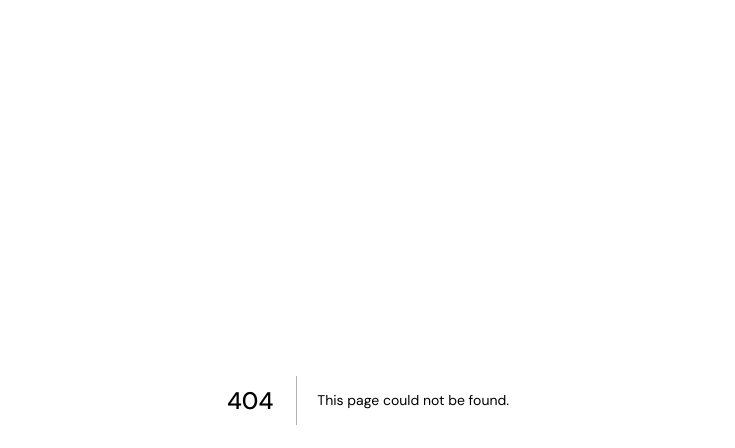
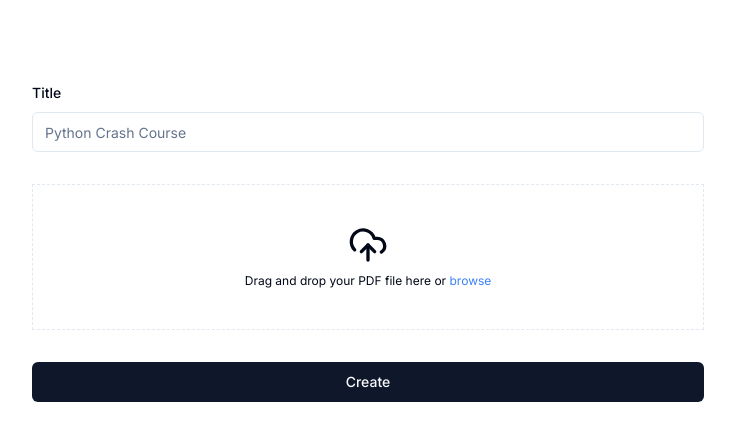
Before and after one commit to junaid-1013/marginalia, a Next.js app: page /create in a window 1280 px wide. Before the commit this address had no page. Shown: the top 448 px of the page, without its empty margins (272-1007 px from the left). Built offline with nearby package versions, Linux system fonts and the light colour scheme.

Commit message:
- feat(create): add form

```diff
--- a/package.json
+++ b/package.json
@@ -23,6 +23,7 @@
     "next-themes": "^0.3.0",
     "react": "^18",
     "react-dom": "^18",
+    "react-dropzone": "^14.2.3",
     "react-hook-form": "^7.51.1",
     "sonner": "^1.4.3",
     "tailwind-merge": "^2.1.0",
--- /dev/null
+++ b/src/app/(main)/create/page.tsx
@@ -0,0 +1,12 @@
+import CreateForm from "@/components/forms/create";
+import React from "react";
+
+const CreatePage = () => {
+  return (
+    <div className="flex justify-center min-h-screen">
+      <CreateForm />
+    </div>
+  );
+};
+
+export default CreatePage;
--- /dev/null
+++ b/src/app/(main)/dashboard/page.tsx
@@ -0,0 +1,39 @@
+import { auth, signOut } from "@/auth";
+import { Button } from "@/components/ui/button";
+import { PlusIcon } from "lucide-react";
+import Link from "next/link";
+const Dashboard = async () => {
+  const session = await auth();
+  return (
+    <>
+      <header className="bg-amber-950 border-b border-b-orange-400 text-white ">
+        <div className="flex justify-between container items-center py-4">
+          <p>Protected Dashboard</p>
+          <form
+            action={async () => {
+              "use server";
+              await signOut();
+            }}
+          >
+            <Button type="submit">Signout</Button>
+          </form>
+        </div>
+      </header>
+      <main className="container py-4">
+        <p>{JSON.stringify(session)}</p>
+        <div className="flex gap-10 my-10">
+          <button className="border border-black aspect-square w-40 rounded-md cursor-pointer">
+            <Link
+              href="/create"
+              className="bg-red-500 w-full h-full flex items-center  justify-center"
+            >
+              <PlusIcon className="text-amber-950 w-10 h-10" />
+            </Link>
+          </button>
+        </div>
+      </main>
+    </>
+  );
+};
+
+export default Dashboard;
--- a/src/app/dashboard/page.tsx
+++ /dev/null
@@ -1,21 +0,0 @@
-import { auth, signOut } from "@/auth";
-import { Button } from "@/components/ui/button";
-const Dashboard = async () => {
-  const session = await auth();
-  return (
-    <div>
-      <p>Protected Dashboard</p>
-      <p>{JSON.stringify(session)}</p>
-      <form
-        action={async () => {
-          "use server";
-          await signOut();
-        }}
-      >
-        <Button type="submit">Signout</Button>
-      </form>
-    </div>
-  );
-};
-
-export default Dashboard;
--- /dev/null
+++ b/src/components/forms/create.tsx
@@ -0,0 +1,116 @@
+"use client";
+import React, { useCallback } from "react";
+import { zodResolver } from "@hookform/resolvers/zod";
+import { useForm } from "react-hook-form";
+import { z } from "zod";
+import { Button } from "@/components/ui/button";
+import { CreateFormSchema } from "@/schemas/form/create";
+import {
+  Form,
+  FormControl,
+  FormDescription,
+  FormField,
+  FormItem,
+  FormLabel,
+  FormMessage,
+} from "@/components/ui/form";
+import { Input } from "@/components/ui/input";
+import { FileIcon, UploadCloudIcon } from "lucide-react";
+import { FileWithPath, useDropzone } from "react-dropzone";
+import { cn } from "@/lib/utils";
+import { useRouter } from "next/navigation";
+
+const CreateForm = () => {
+  const router = useRouter();
+  const form = useForm<z.infer<typeof CreateFormSchema>>({
+    resolver: zodResolver(CreateFormSchema),
+    mode: "onBlur",
+    defaultValues: {
+      title: "",
+    },
+  });
+  const { getRootProps, getInputProps, isDragActive } = useDropzone({
+    accept: {
+      "application/pdf": [".pdf"],
+    },
+    multiple: false,
+    onDrop: (acceptedFiles: FileWithPath[]) => {
+      // Update the type of acceptedFiles to be an array
+      form.setValue("pdfFile", acceptedFiles);
+      console.log(typeof acceptedFiles);
+    },
+  });
+
+  // 2. Define a submit handler.
+  function onSubmit(values: z.infer<typeof CreateFormSchema>) {
+    // Do something with the form values.
+    // ✅ This will be type-safe and validated.
+    // make the filename to the kebab case and remove the spaces
+    const title = values.title.replace(/\s+/g, "-").toLowerCase();
+    router.push(`dashboard/lecture/${title}`);
+    console.log(values);
+  }
+  return (
+    <div className="max-w-2xl w-full m-20">
+      <Form {...form}>
+        <form onSubmit={form.handleSubmit(onSubmit)} className="space-y-8">
+          <FormField
+            control={form.control}
+            name="title"
+            render={({ field }) => (
+              <FormItem>
+                <FormLabel>Title</FormLabel>
+                <FormControl>
+                  <Input placeholder="Python Crash Course" {...field} />
+                </FormControl>
+                <FormMessage />
+              </FormItem>
+            )}
+          />
+          <FormField
+            control={form.control}
+            name="pdfFile"
+            render={({ field }) => (
+              <FormItem>
+                <FormControl>
+                  <div
+                    className={cn(
+                      "border flex flex-col justify-center items-center py-10 space-y-2",
+                      form.getValues("pdfFile")
+                        ? "border-solid"
+                        : "border-dashed"
+                    )}
+                    {...getRootProps()}
+                  >
+                    {form.getValues("pdfFile") ? (
+                      <FileIcon className="w-10 h-10" />
+                    ) : (
+                      <UploadCloudIcon className="w-10 h-10" />
+                    )}
+                    {form.getValues("pdfFile") ? (
+                      <p className="text-xs">
+                        {form.getValues("pdfFile")[0].path}
+                      </p>
+                    ) : (
+                      <p className="text-xs">
+                        Drag and drop your PDF file here or{" "}
+                        <span className="text-blue-500">browse</span>
+                      </p>
+                    )}
+                    <Input {...getInputProps()} />
+                  </div>
+                </FormControl>
+                <FormMessage />
+              </FormItem>
+            )}
+          />
+          <Button type="submit" className="w-full">
+            Create
+          </Button>
+        </form>
+      </Form>
+    </div>
+  );
+};
+
+export default CreateForm;
--- /dev/null
+++ b/src/schemas/form/create.ts
@@ -0,0 +1,13 @@
+import { FileWithPath } from "react-dropzone";
+import { z } from "zod";
+
+export const CreateFormSchema = z.object({
+  title: z.string().min(2, {
+    message: "Title must be at least 2 characters.",
+  }),
+  // pdfFile: z.string().url({
+  //   message: "Please enter a valid URL.",
+  // }),
+  // pdfFile not string url but react dropzone pdf file
+  pdfFile: z.custom<FileWithPath[]>(),
+});
```
Also changed, not shown: src/actions/auth/login.ts (renamed from src/actions/login.ts), src/actions/auth/signup.ts (renamed from src/actions/signup.ts), 1 other file (tests, documents, lock files or other folders).
